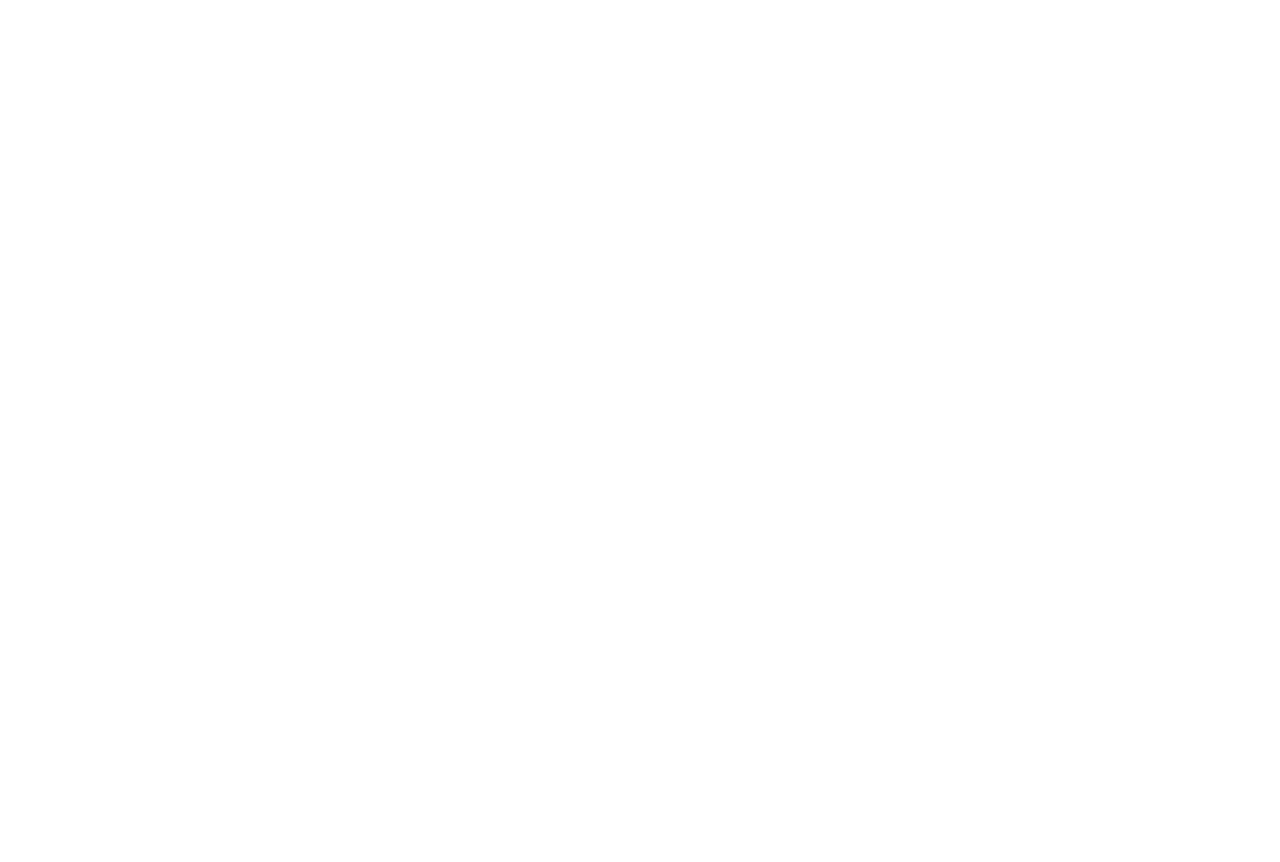
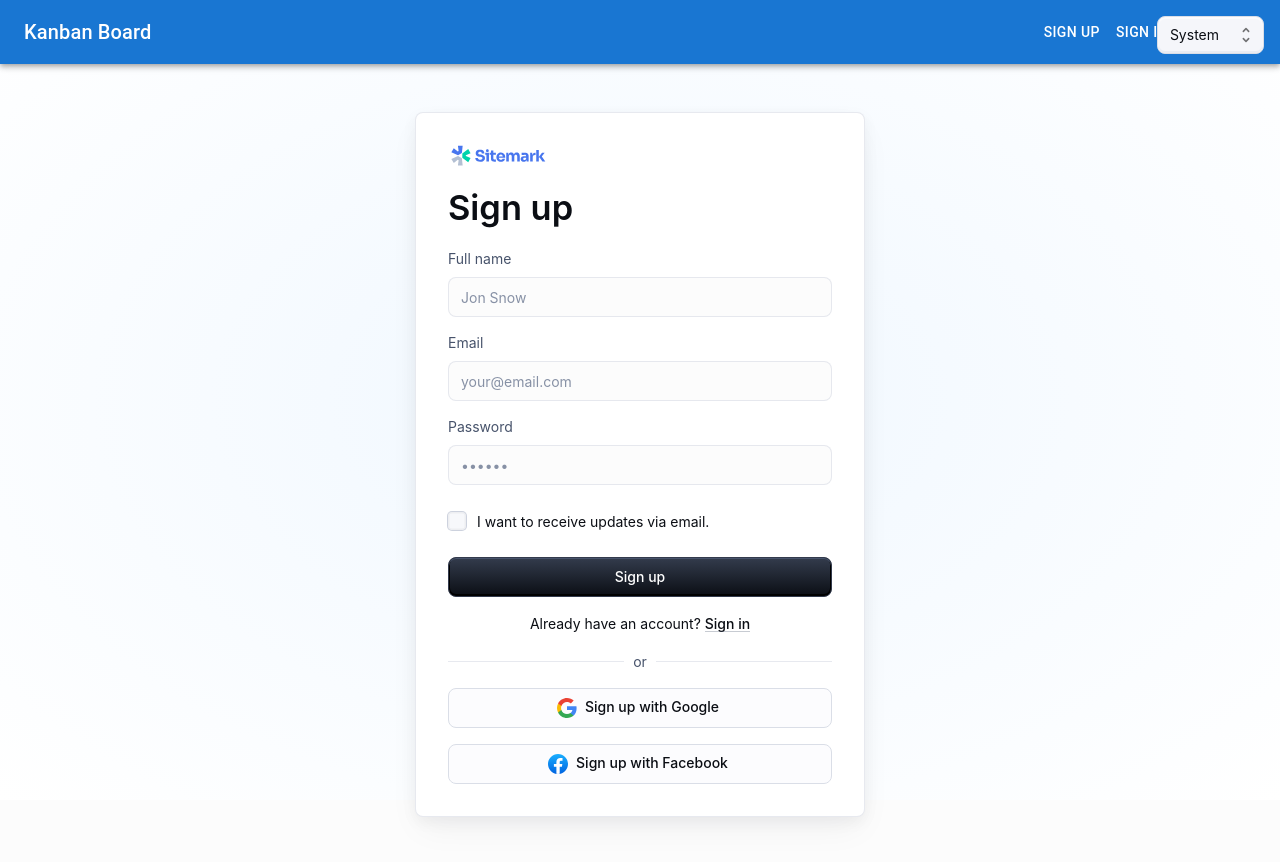
Before and after one commit to Kiarie-Kariuki/Kanban-Board, a React (Create React App) app: page / in a window 1280 px wide. Before the commit this address had no page. Before the commit the page ends 800 px from the top, so only its background shows below. Built offline with nearby package versions, Linux system fonts and the light colour scheme.

Commit message:
Added further routing

```diff
--- a/src/App.js
+++ b/src/App.js
@@ -1,18 +1,23 @@
 import './App.css';
 import { BrowserRouter as Router, Route, Routes } from 'react-router-dom';
+import { UserProvider } from './Components/UserContext';
 import Navbar from './Components/Navbar';
 import SignUp from './Components/Sign-up/SignUp';
 import SignIn from './Components/sign-in/SignIn';
+import CustomBoard from './Components/CustomBoard';
 
 function App() {
   return (
+    <UserProvider>
         <Router>
           <Navbar />
           <Routes>
-      <Route path="/signup" element={<SignUp />} />
+            <Route path="/" element={<SignUp />} />
             <Route path="/signin" element={<SignIn />} />
+            <Route path="/board" element={<CustomBoard />} />
           </Routes>
         </Router>
+    </UserProvider>
   );
 }
 
```
Lines whose indentation alone changed are shown as unchanged.
